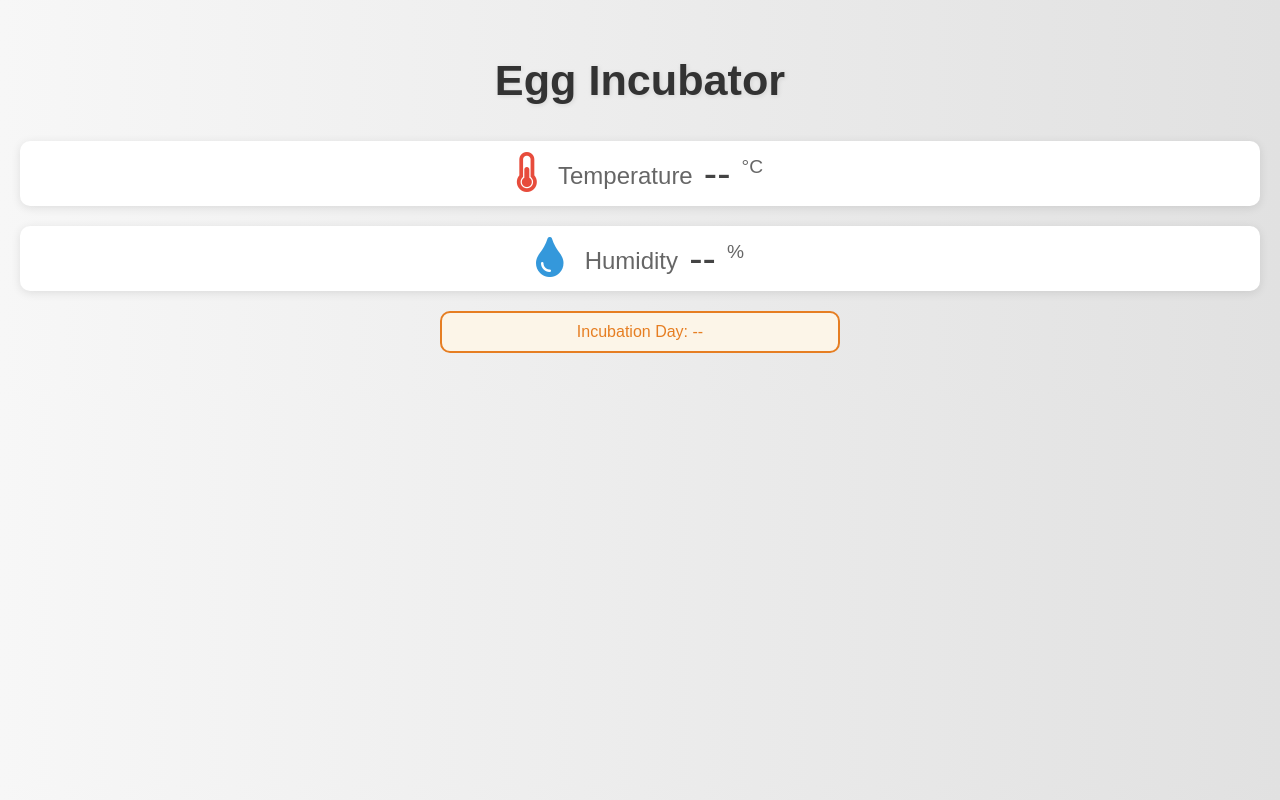
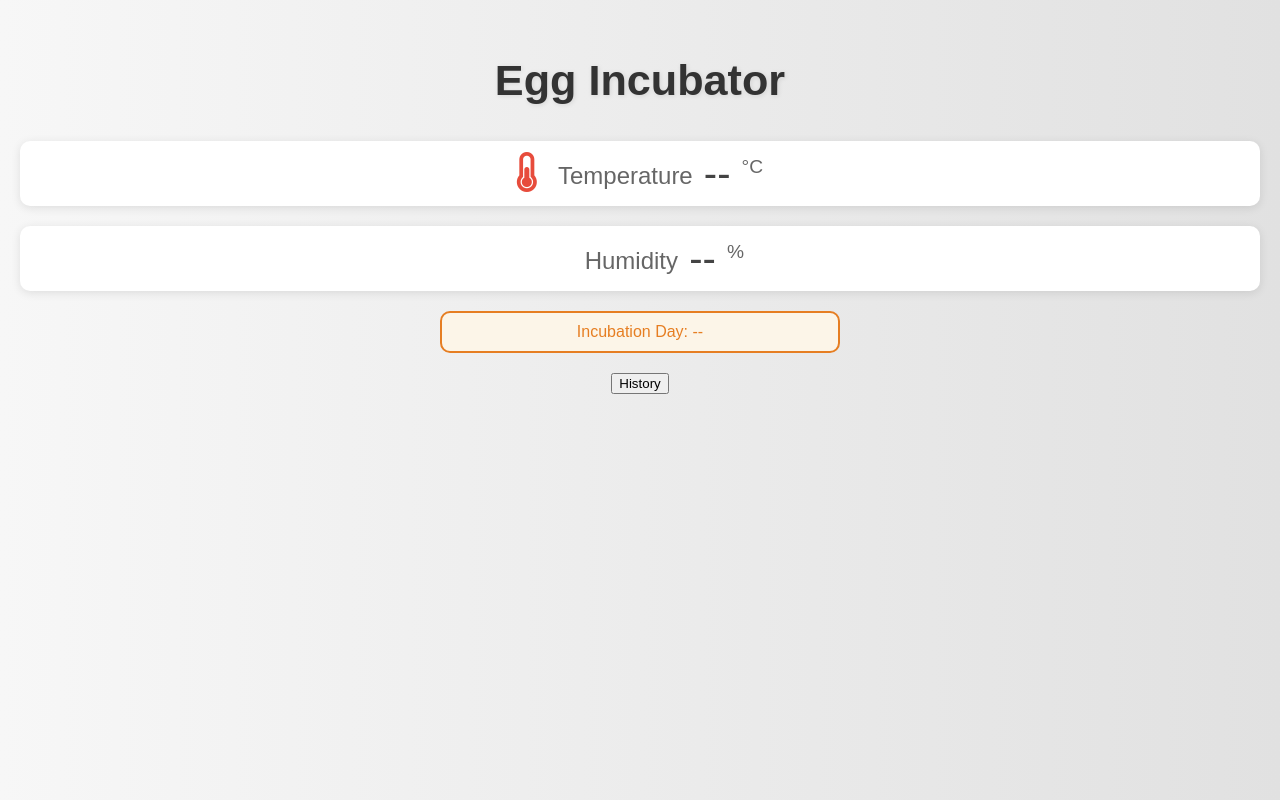
Before and after one commit to JveeMosh/EggIncubator, a plain HTML site: page index.html in a window 1280 px wide. Drawn offline with Linux system fonts and the light colour scheme; no server answers.

Commit message:
Update index.html

```diff
--- a/index.html
+++ b/index.html
@@ -21,7 +21,7 @@
     <sup class="units">°C</sup>
   </p>
   <p>
-    <i class="fas fa-tint" style="color:#3498db;"></i>
+    <i class="fas fa-tint" style="color:#ffffff;"></i>
     <span class="dht-labels">Humidity</span>
     <span id="humidity">--</span>
     <sup class="units">%</sup>
@@ -38,6 +38,9 @@
   <div id="humidityNotification" class="notification">
     ⚠️ Humidity Alert! Please check the humidity ⚠️
   </div>
+  <button id="button1" class="button1">
+    History
+</button>
    <!-- Call your JS Script -->
    <script type="module" src="app.js"></script>
 </body>
```
